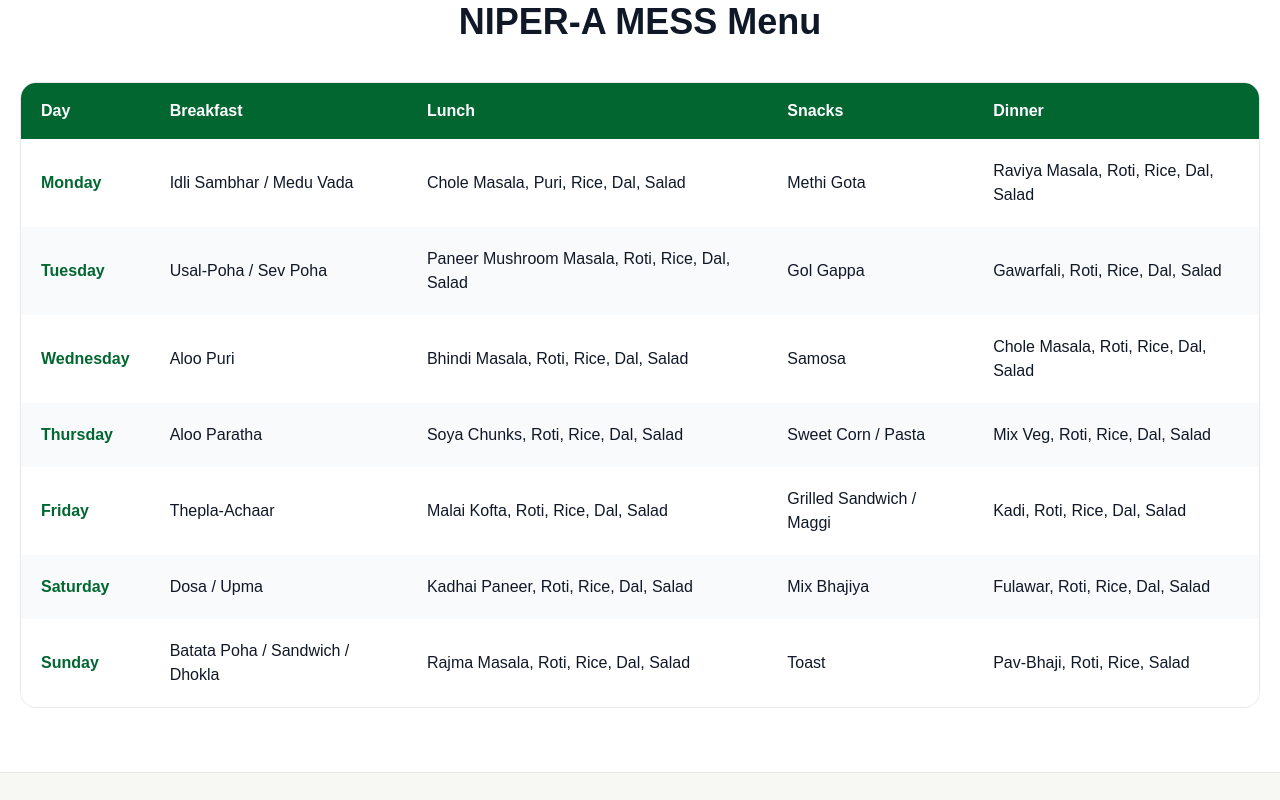
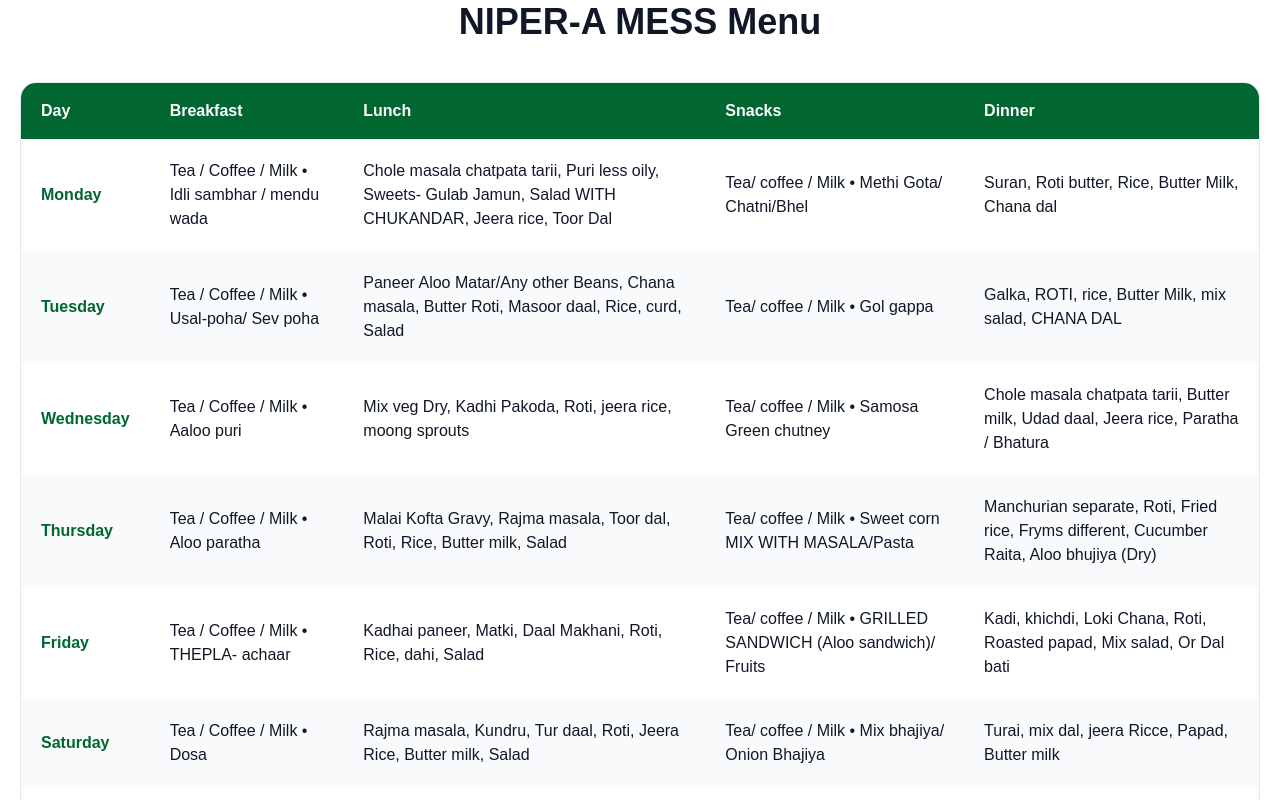
Before and after one commit to umeshchaudhary742-del/dhiyana-hospitality, a Next.js app: page / in a window 1280 px wide. Shown: the part 1140-1940 px from the top of the page. Built offline with nearby package versions, Linux system fonts and the light colour scheme.

Commit message:
Update page.tsx

```diff
--- a/app/page.tsx
+++ b/app/page.tsx
@@ -5,52 +5,52 @@ import { useEffect, useState } from "react";
 const weeklyMenu = [
   {
     day: "Monday",
-    breakfast: "Idli Sambhar / Medu Vada",
-    lunch: "Chole Masala, Puri, Rice, Dal, Salad",
-    snacks: "Methi Gota",
-    dinner: "Raviya Masala, Roti, Rice, Dal, Salad",
+    breakfast: "Tea / Coffee / Milk • Idli sambhar / mendu wada",
+    lunch: "Chole masala chatpata tarii, Puri less oily, Sweets- Gulab Jamun, Salad WITH CHUKANDAR, Jeera rice, Toor Dal",
+    snacks: "Tea/ coffee / Milk • Methi Gota/ Chatni/Bhel",
+    dinner: "Suran, Roti butter, Rice, Butter Milk, Chana dal",
   },
   {
     day: "Tuesday",
-    breakfast: "Usal-Poha / Sev Poha",
-    lunch: "Paneer Mushroom Masala, Roti, Rice, Dal, Salad",
-    snacks: "Gol Gappa",
-    dinner: "Gawarfali, Roti, Rice, Dal, Salad",
+    breakfast: "Tea / Coffee / Milk • Usal-poha/ Sev poha",
+    lunch: "Paneer Aloo Matar/Any other Beans, Chana masala, Butter Roti, Masoor daal, Rice, curd, Salad",
+    snacks: "Tea/ coffee / Milk • Gol gappa",
+    dinner: "Galka, ROTI, rice, Butter Milk, mix salad, CHANA DAL",
   },
   {
     day: "Wednesday",
-    breakfast: "Aloo Puri",
-    lunch: "Bhindi Masala, Roti, Rice, Dal, Salad",
-    snacks: "Samosa",
-    dinner: "Chole Masala, Roti, Rice, Dal, Salad",
+    breakfast: "Tea / Coffee / Milk • Aaloo puri",
+    lunch: "Mix veg Dry, Kadhi Pakoda, Roti, jeera rice, moong sprouts",
+    snacks: "Tea/ coffee / Milk • Samosa Green chutney",
+    dinner: "Chole masala chatpata tarii, Butter milk, Udad daal, Jeera rice, Paratha / Bhatura",
   },
   {
     day: "Thursday",
-    breakfast: "Aloo Paratha",
-    lunch: "Soya Chunks, Roti, Rice, Dal, Salad",
-    snacks: "Sweet Corn / Pasta",
-    dinner: "Mix Veg, Roti, Rice, Dal, Salad",
+    breakfast: "Tea / Coffee / Milk • Aloo paratha",
+    lunch: "Malai Kofta Gravy, Rajma masala, Toor dal, Roti, Rice, Butter milk, Salad",
+    snacks: "Tea/ coffee / Milk • Sweet corn MIX WITH MASALA/Pasta",
+    dinner: "Manchurian separate, Roti, Fried rice, Fryms different, Cucumber Raita, Aloo bhujiya (Dry)",
   },
   {
     day: "Friday",
-    breakfast: "Thepla-Achaar",
-    lunch: "Malai Kofta, Roti, Rice, Dal, Salad",
-    snacks: "Grilled Sandwich / Maggi",
-    dinner: "Kadi, Roti, Rice, Dal, Salad",
+    breakfast: "Tea / Coffee / Milk • THEPLA- achaar",
+    lunch: "Kadhai paneer, Matki, Daal Makhani, Roti, Rice, dahi, Salad",
+    snacks: "Tea/ coffee / Milk • GRILLED SANDWICH (Aloo sandwich)/ Fruits",
+    dinner: "Kadi, khichdi, Loki Chana, Roti, Roasted papad, Mix salad, Or Dal bati",
   },
   {
     day: "Saturday",
-    breakfast: "Dosa / Upma",
-    lunch: "Kadhai Paneer, Roti, Rice, Dal, Salad",
-    snacks: "Mix Bhajiya",
-    dinner: "Fulawar, Roti, Rice, Dal, Salad",
+    breakfast: "Tea / Coffee / Milk • Dosa",
+    lunch: "Rajma masala, Kundru, Tur daal, Roti, Jeera Rice, Butter milk, Salad",
+    snacks: "Tea/ coffee / Milk • Mix bhajiya/ Onion Bhajiya",
+    dinner: "Turai, mix dal, jeera Ricce, Papad, Butter milk",
   },
   {
     day: "Sunday",
-    breakfast: "Batata Poha / Sandwich / Dhokla",
-    lunch: "Rajma Masala, Roti, Rice, Dal, Salad",
-    snacks: "Toast",
-    dinner: "Pav-Bhaji, Roti, Rice, Salad",
+    breakfast: "Tea / Coffee / Milk • BATATA POHA/ Khaman",
+    lunch: "Capsicum masala, Roti, Toor Dal, Rice, Butter milk, Salad",
+    snacks: "Tea/ coffee / Milk • toast",
+    dinner: "Pav -Bhaji, Veg-Biryani, boondi raita, Mix salad (Onion, Nimbu)",
   },
 ];
 
```
